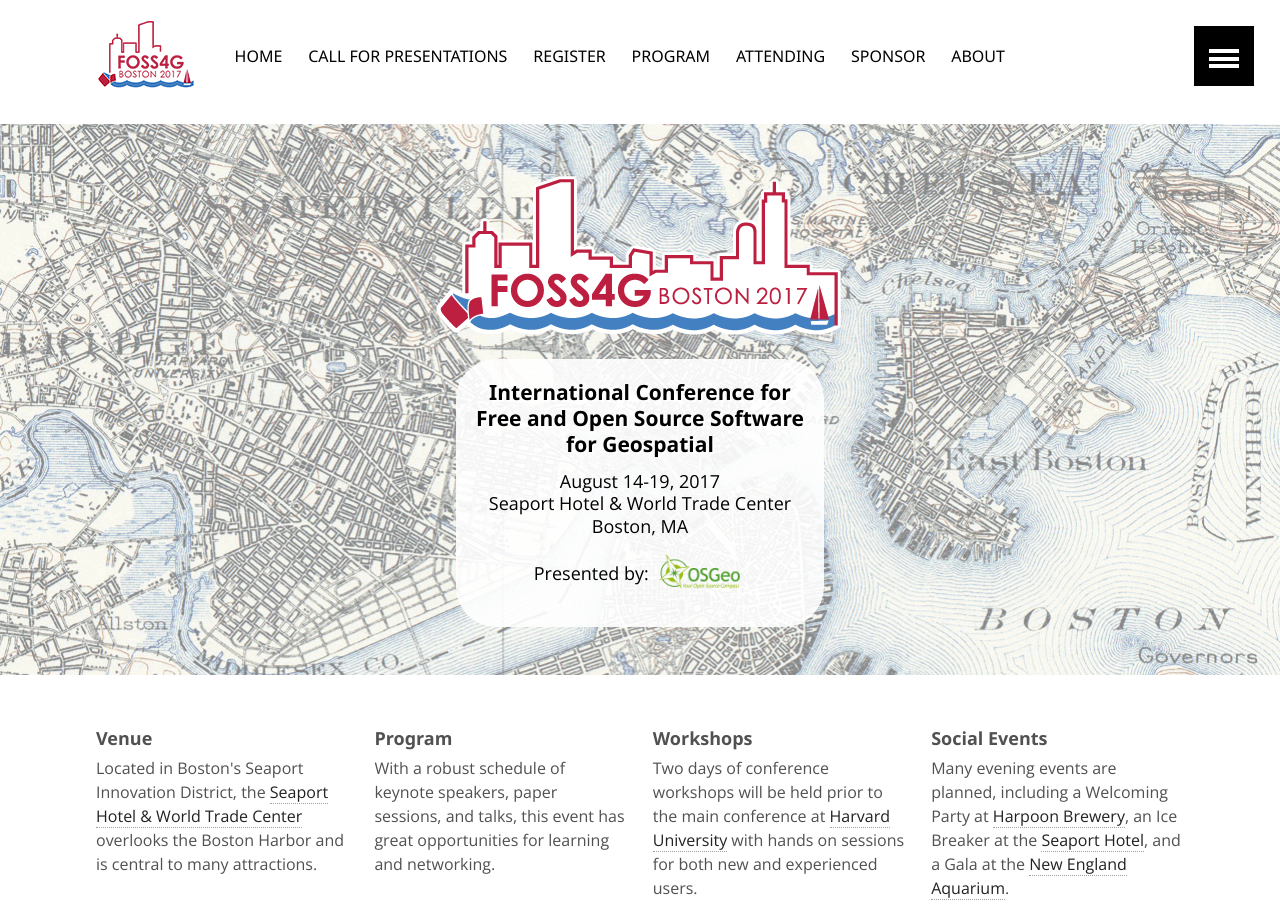
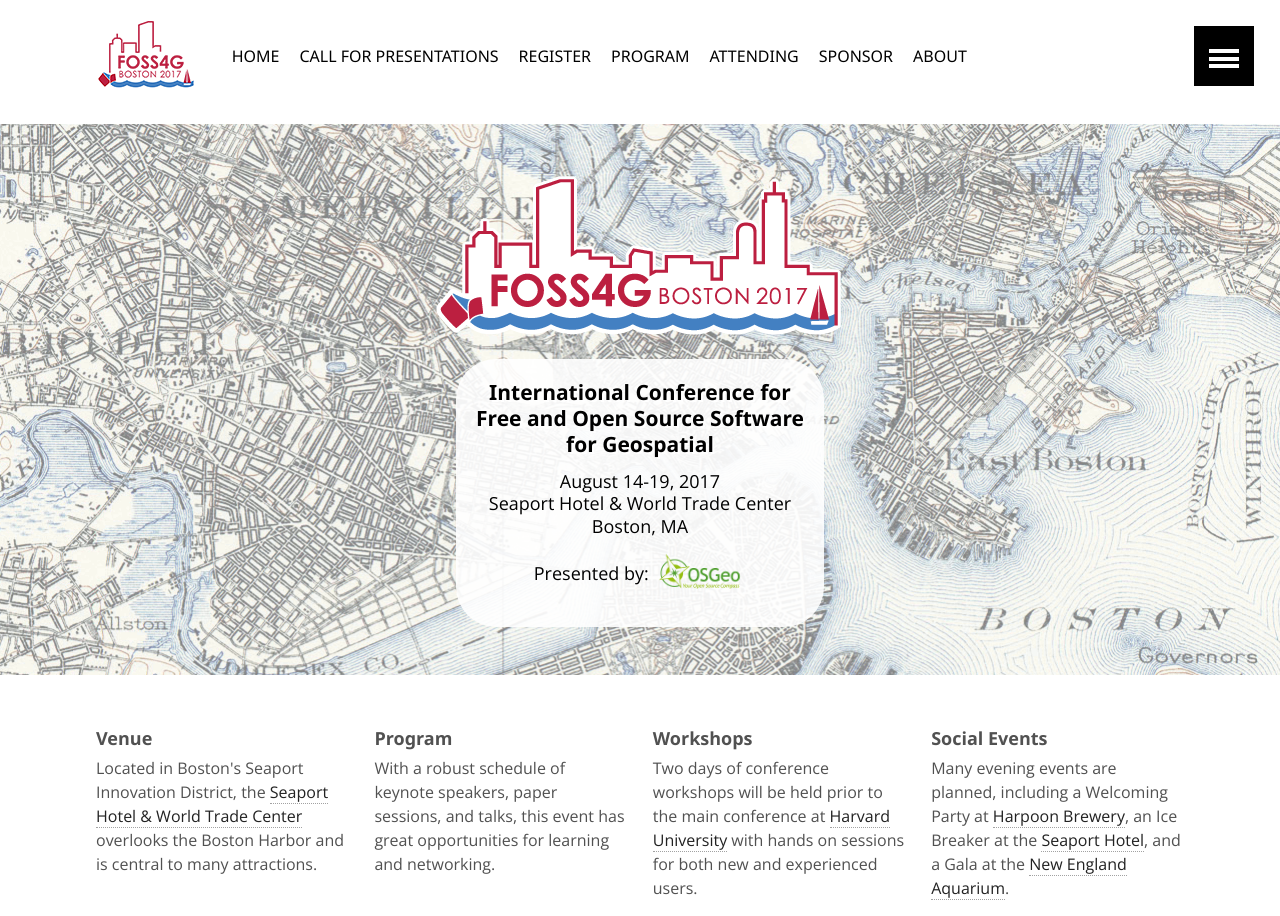
Before and after one commit to AvidGeo/foss4g2017-dev, a Jekyll site: the page built from index.html, in a window 1280 px wide. Shown: the top 916 px of the page. Built offline with Jekyll 4.4.1, drawn with Linux system fonts in a browser that asks for light colours.

Commit message:
fix nav spacing issue

```diff
--- a/_includes/header.html
+++ b/_includes/header.html
@@ -34,7 +34,7 @@
         <li class="dropdown">
           <a href="{{ site.baseurl }}/about/" class="dropbtn">About</a>
           <div class="dropdown-content">
-            <a href="{{ site.baseurl }}/about/#what-is-foss4g">What is FOSS4G?</a>
+            <a href="{{ site.baseurl }}/about/#what-is-foss4g">About FOSS4G</a>
             <a href="{{ site.baseurl }}/about/#about-osgeo">About OSGeo</a>
             <a href="{{ site.baseurl }}/about/#code-of-conduct">Code Of Conduct</a>
             <a href="{{ site.baseurl }}/about/#dates">Key Dates</a>
--- a/_sass/_navigation.scss
+++ b/_sass/_navigation.scss
@@ -49,8 +49,9 @@
 }
 
 #top-nav a {
-    // padding-left: 10px;
-    // padding-right: 10px;
+    padding-left: 10px;
+    padding-right: 10px;
+    margin: 0;
     width: 100%;
 }
 
```
